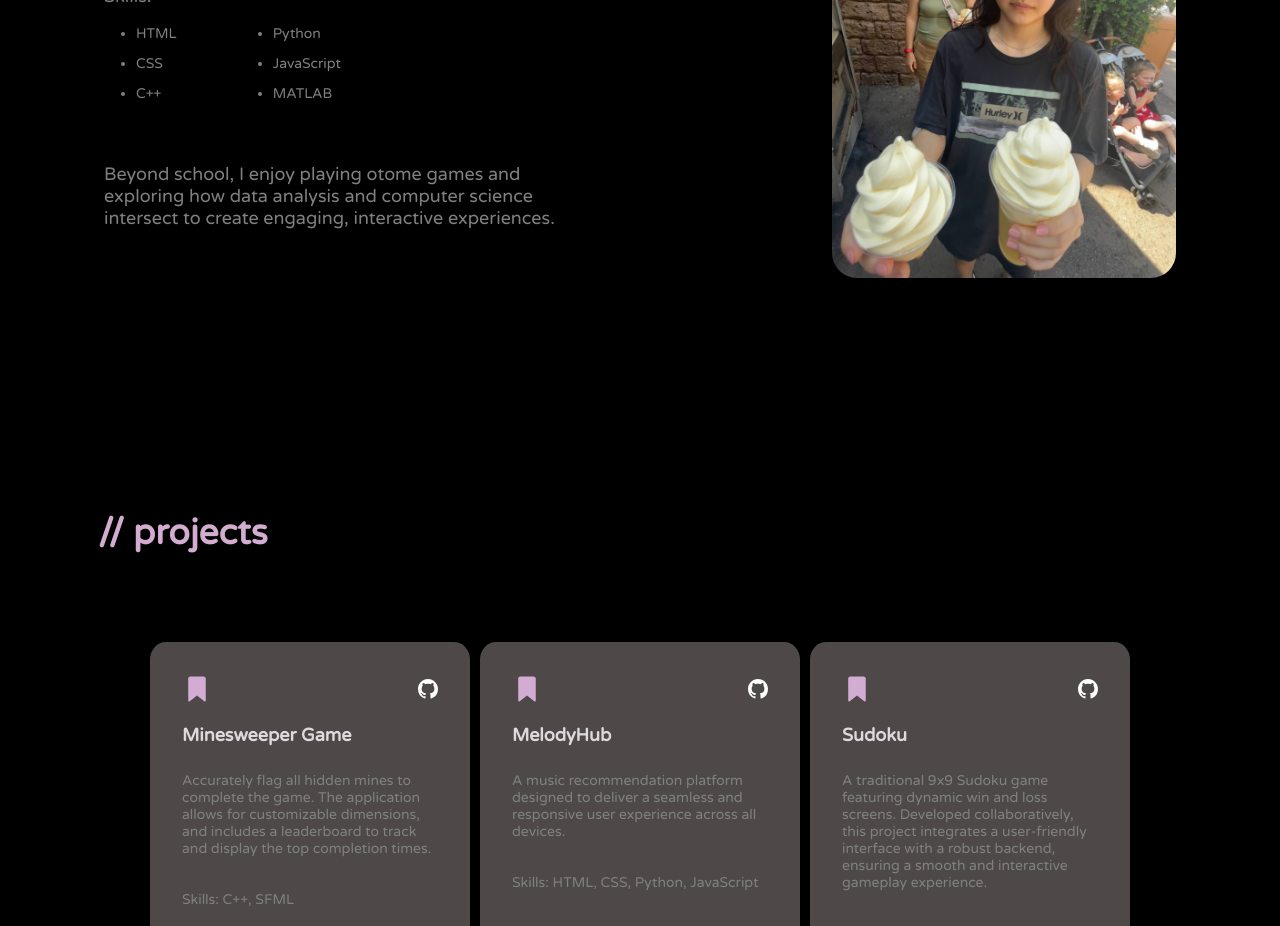
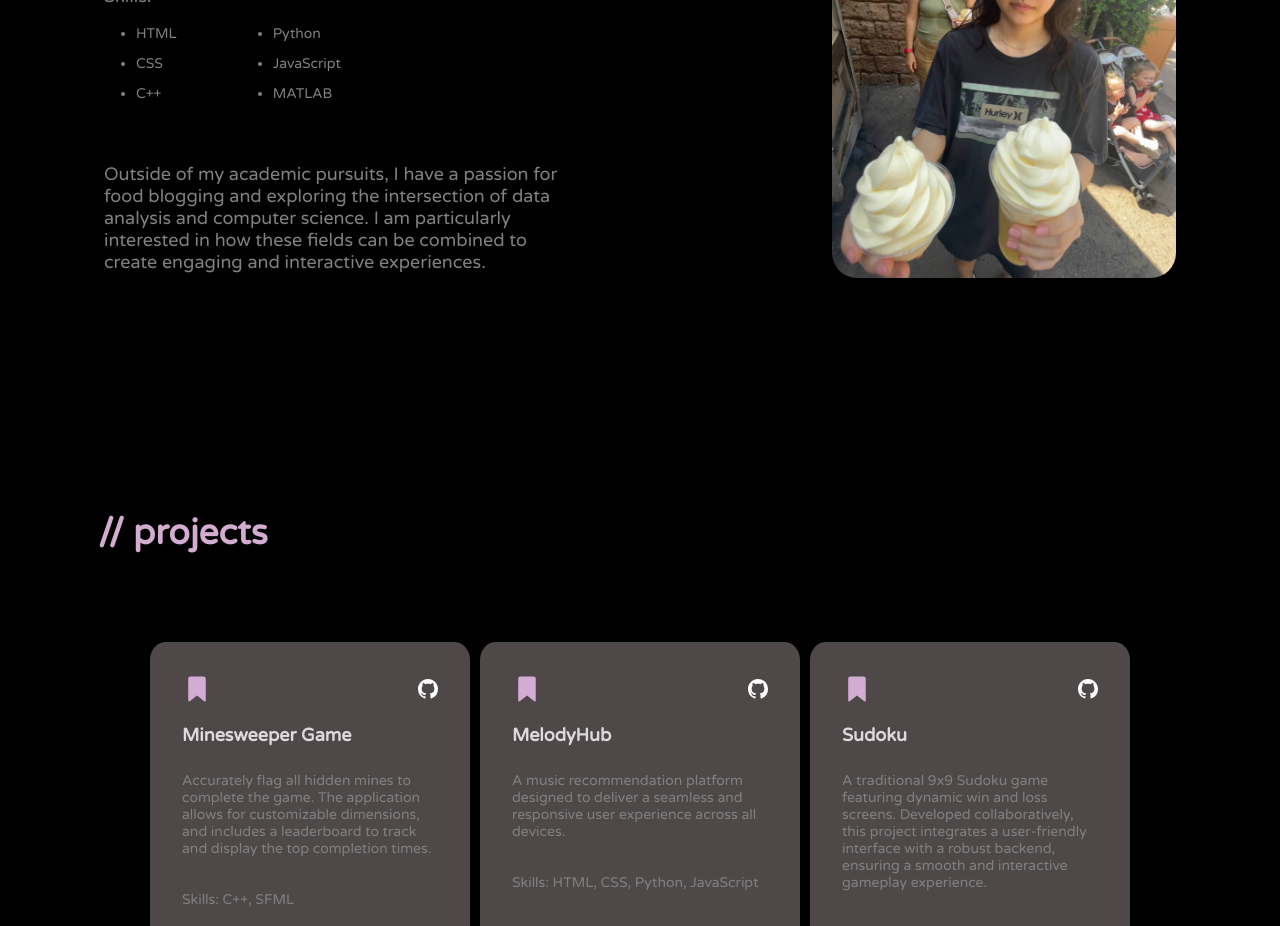
Before and after one commit to lynettehemingway/lynette-portfolio, a React (Create React App) app: page / in a window 1280 px wide. Shown: the part 1020-1946 px from the top of the page. Built offline with nearby package versions, Linux system fonts and the light colour scheme; a web font is replaced by a local one.

Commit message:
Update intro.js

```diff
--- a/src/components/Intro/intro.js
+++ b/src/components/Intro/intro.js
@@ -19,7 +19,7 @@ const Intro = () => {
                         <li>JavaScript</li>
                         <li>MATLAB</li>
                     </ul>
-                    <p className="introPara">Beyond school, I enjoy playing otome games and exploring how data analysis and computer science intersect to create engaging, interactive experiences.</p>
+                    <p className="introPara">Outside of my academic pursuits, I have a passion for food blogging and exploring the intersection of data analysis and computer science. I am particularly interested in how these fields can be combined to create engaging and interactive experiences.</p>
                     </div>
                     <img src={me} alt="net" className="img-mobile" />
 
```
